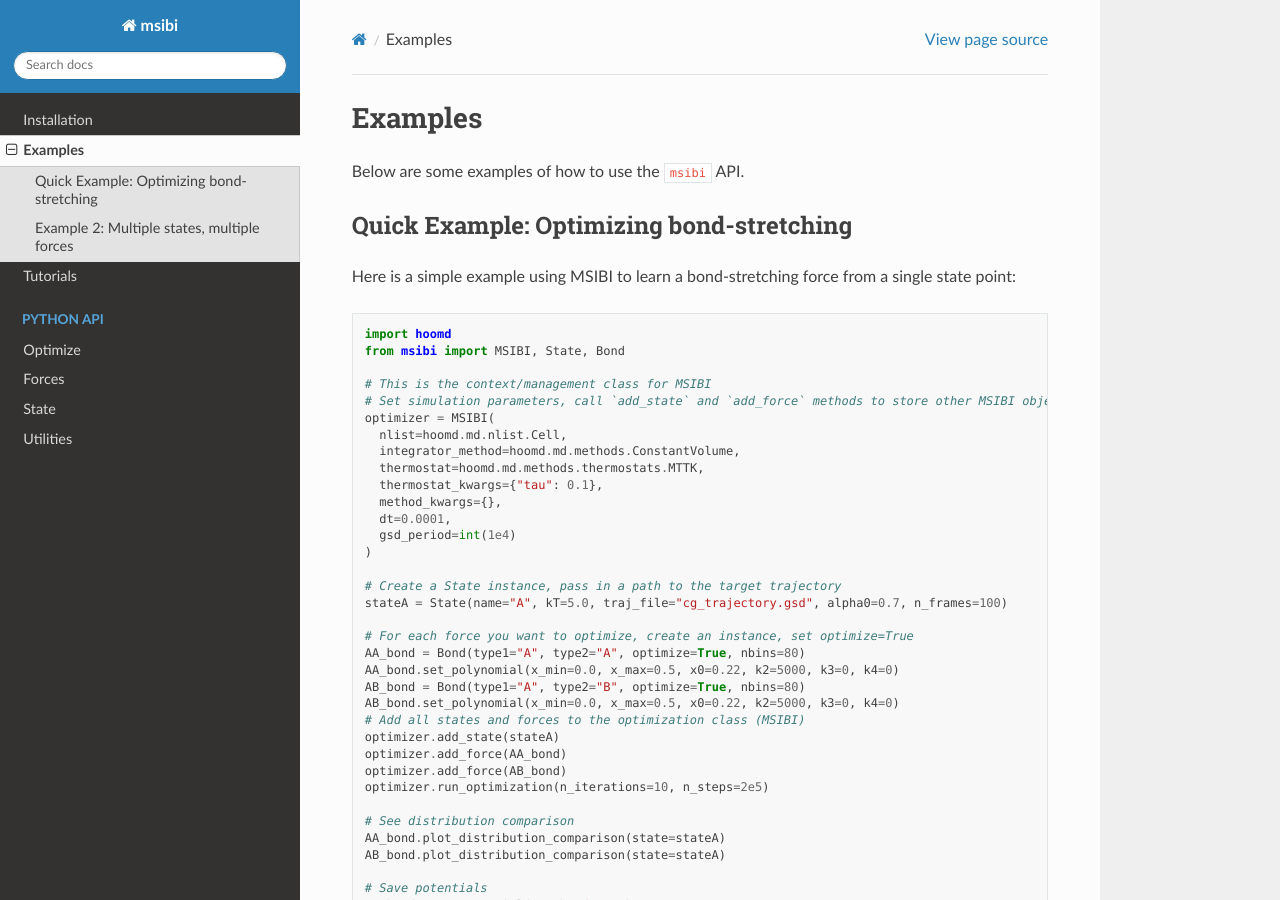
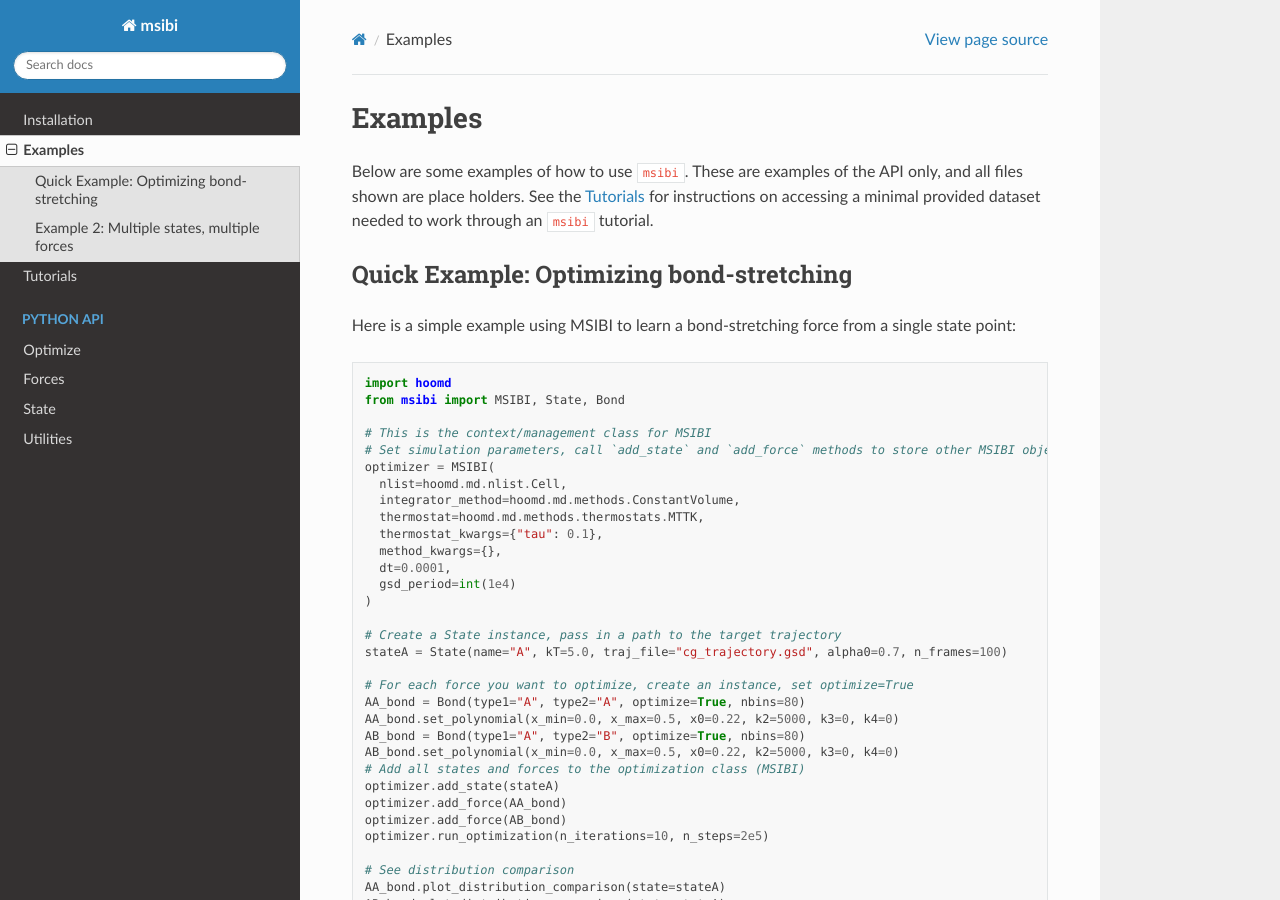
Before and after one commit to mosdef-hub/msibi, a Sphinx documentation site: the page built from docs/source/examples.rst, in a window 1280 px wide and 900 px high. Built offline with Sphinx 7.4.7 and the Read the Docs theme 3.1.0, drawn with Linux system fonts in a browser that asks for light colours.

Commit message:
Add link to Tutorials section inside the Examples section of the docs

```diff
--- a/docs/source/examples.rst
+++ b/docs/source/examples.rst
@@ -4,7 +4,8 @@
 Examples
 ============
 
-Below are some examples of how to use the ``msibi`` API.
+Below are some examples of how to use ``msibi``.
+These are examples of the API only, and all files shown are place holders. See the :doc:`tutorials` for instructions on accessing a minimal provided dataset needed to work through an ``msibi`` tutorial.
 
 Quick Example: Optimizing bond-stretching
 -----------------------------------------
```
